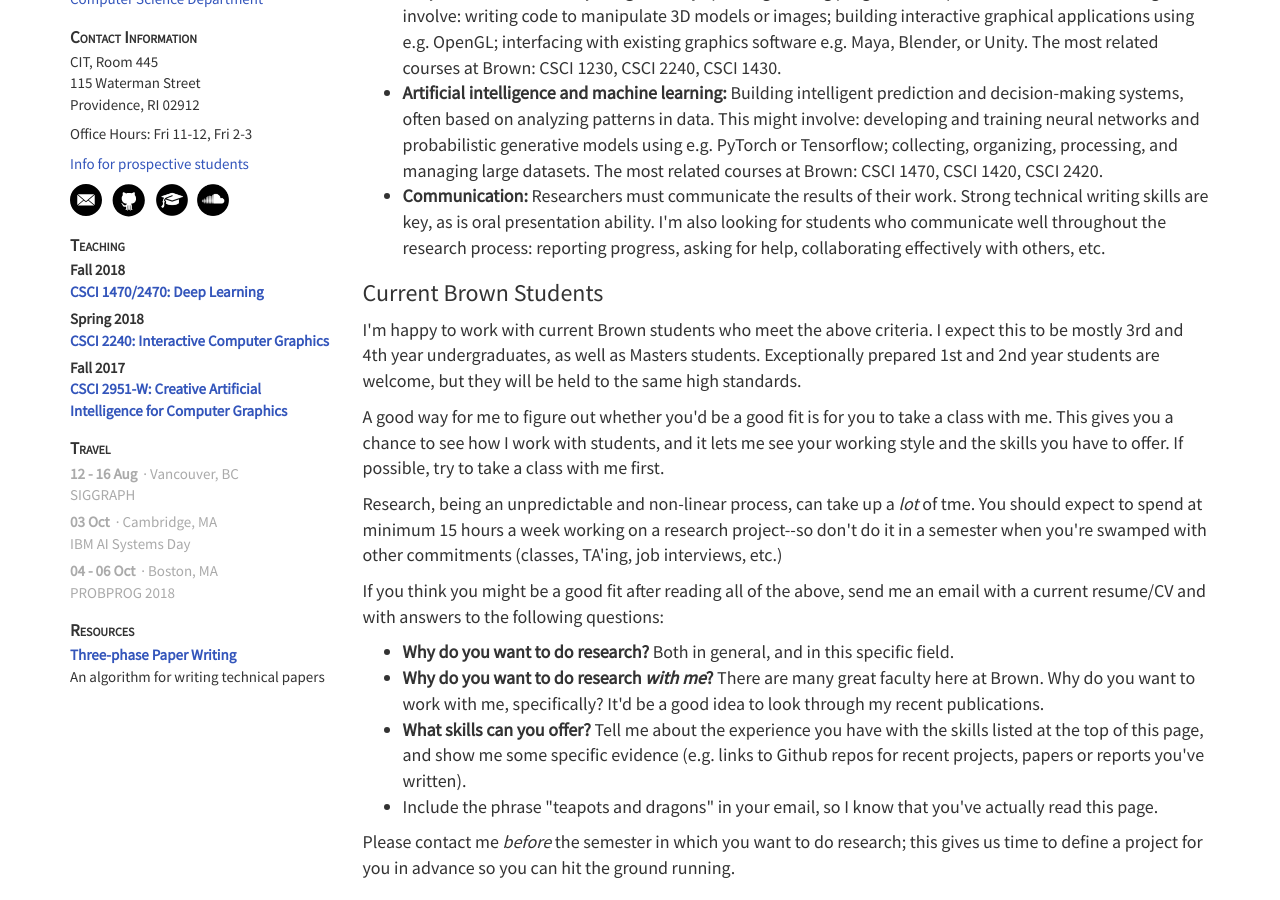
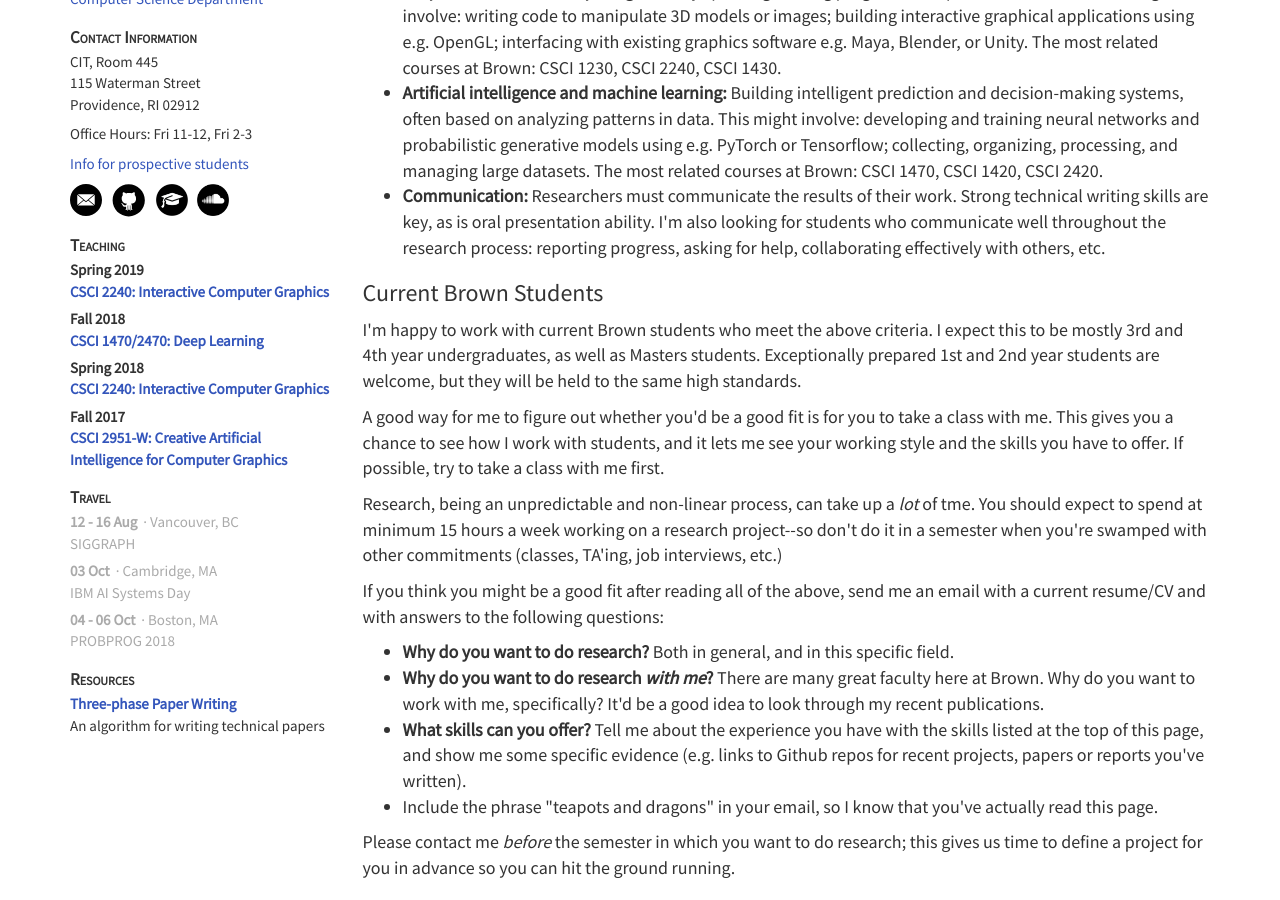
Before and after one commit to dritchie/dritchie.github.io, a Jekyll site: the page built from prospective_students.html, in a window 1280 px wide and 900 px high, scrolled down 408 px. Built offline with Jekyll 4.4.1, drawn with Linux system fonts in a browser that asks for light colours.

Commit message:
2019 version of 224.

```diff
--- a/_data/teaching.json
+++ b/_data/teaching.json
@@ -1,4 +1,12 @@
 [
+	{
+		"startdate": "2019-01-23",
+		"term": "Spring 2019",
+		"number": "CSCI 2240",
+		"name": "Interactive Computer Graphics",
+		"link": "https://dritchie.github.io/csci2240/"
+	},
+
 	{
 		"startdate": "2018-09-05",
 		"term": "Fall 2018",
@@ -12,7 +20,7 @@
 		"term": "Spring 2018",
 		"number": "CSCI 2240",
 		"name": "Interactive Computer Graphics",
-		"link": "https://dritchie.github.io/csci2240/"
+		"link": "https://dritchie.github.io/csci2240/archive/2018/2018.html"
 	},
 
 	{
--- a/_includes/sidebar.html
+++ b/_includes/sidebar.html
@@ -44,7 +44,7 @@
 	<div class='sidebarheader'>Teaching</div>
 
 	{% assign sorted_classes = site.data.teaching | sort: 'startdate' | reverse %}
-	{% for class in sorted_classes limit: 3 %}
+	{% for class in sorted_classes limit: 4 %}
 
 		<div class='teachingitem'>
 			<div class='teachingterm'>{{ class.term }}</div>
```
